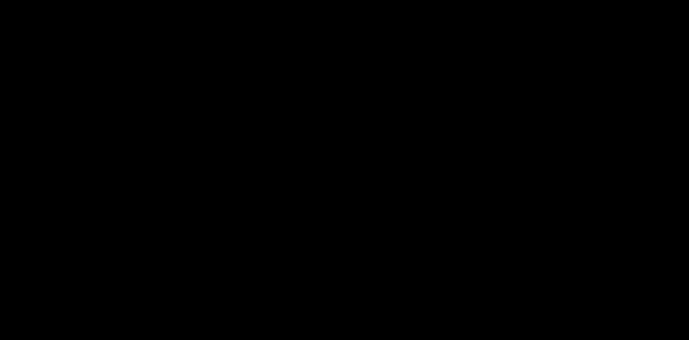
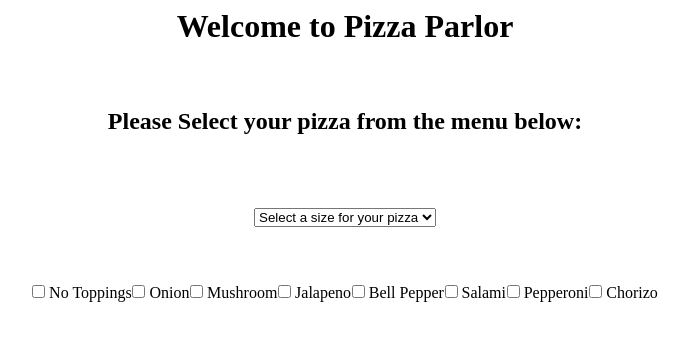
Before and after one commit to onurkaymak/pizza-parlor, a plain HTML site: page index.html in a window 1280 px wide. Shown: the whole page, without its empty margins (295-984 px from the left). Drawn offline with nearby package versions, Linux system fonts and the light colour scheme.

Commit message:
Define HTML structure, define stylesheet

```diff
--- a/css/styles.css
+++ b/css/styles.css
@@ -1,3 +1,51 @@
+/* CSS RESET  */
+*,
+*::before,
+*::after {
+  box-sizing: inherit;
+  margin: 0;
+  padding: 0;
+}
+
+html {
+  /* This defines what 1rem is */
+  font-size: 62.5%; /* 1 rem = 10px; 10px/16px (16px is default browser value, I use 10px for easy calculations) = 62.5%; */
+}
+
 body {
-  background-color: black;
+  font-weight: 300;
+  line-height: 1.6;
+  font-size: 1.6rem;
+  height: 100vh;
+
+  display: flex;
+  flex-direction: column;
+  align-items: center;
 }
+
+.container-main {
+  height: 40%;
+  width: 70%;
+  display: flex;
+  flex-direction: column;
+  align-items: center;
+  justify-content: center;
+  gap: 5rem;
+}
+
+.container-toppings {
+  width: 100%;
+
+  display: flex;
+  justify-content: space-evenly;
+}
+
+.form {
+  height: 40%;
+  width: 70%;
+  display: flex;
+  flex-direction: column;
+  align-items: center;
+  justify-content: center;
+  gap: 5rem;
+}
--- a/index.html
+++ b/index.html
@@ -4,10 +4,74 @@
     <meta charset="UTF-8" />
     <meta name="viewport" content="width=device-width, initial-scale=1.0" />
     <link rel="stylesheet" href="css/styles.css" />
+
     <script src="js/scripts.js"></script>
     <title>Pizza Parlor</title>
   </head>
   <body>
-    <h1>Welcome to Pizza Parlor</h1>
+    <div class="container-main">
+      <h1>Welcome to Pizza Parlor</h1>
+      <h2>Please Select your pizza from the menu below:</h2>
+
+      <form action="" class="form">
+        <div class="container-size">
+          <select class="form-select" aria-label="Default select example">
+            <option selected>Select a size for your pizza</option>
+            <option value="1">Small</option>
+            <option value="2">Medium</option>
+            <option value="3">Large</option>
+            <option value="4">Extra Large</option>
+          </select>
+        </div>
+
+        <div class="container-toppings">
+          <label>
+            <input type="checkbox" name="topping" value="No toppings" />
+            No Toppings
+          </label>
+
+          <label>
+            <input type="checkbox" name="topping" value="Onion" />
+            Onion
+          </label>
+
+          <label>
+            <input type="checkbox" name="topping" value="Mushroom" />
+            Mushroom
+          </label>
+
+          <label>
+            <input type="checkbox" name="topping" value="Jalapeno" />
+            Jalapeno
+          </label>
+
+          <label>
+            <input type="checkbox" name="topping" value="Bell Pepper" />
+            Bell Pepper
+          </label>
+
+          <label>
+            <input type="checkbox" name="topping" value="Salami" />
+            Salami
+          </label>
+
+          <label>
+            <input type="checkbox" name="topping" value="Pepperoni" />
+            Pepperoni
+          </label>
+
+          <label>
+            <input type="checkbox" name="topping" value="Chorizo" />
+            Chorizo
+          </label>
+        </div>
+      </form>
+    </div>
+
+    <script
+      src="https://cdn.jsdelivr.net/npm/bootstrap@5.3.1/dist/js/bootstrap.bundle.min.js"
+      integrity="sha384-HwwvtgBNo3bZJJLYd8oVXjrBZt8cqVSpeBNS5n7C8IVInixGAoxmnlMuBnhbgrkm"
+      crossorigin="anonymous"
+    ></script>
   </body>
 </html>
--- a/js/scripts.js
+++ b/js/scripts.js
@@ -27,7 +27,7 @@ Pizza.prototype.calculateCost = function () {
     }
 
     if (this.toppings.length >= 4) {
-        console.log("Unlimited topping!");
+        console.log("Unlimited toppings!");
         this.cost += 11;
     } else {
         switch (this.toppings.length) {
```
